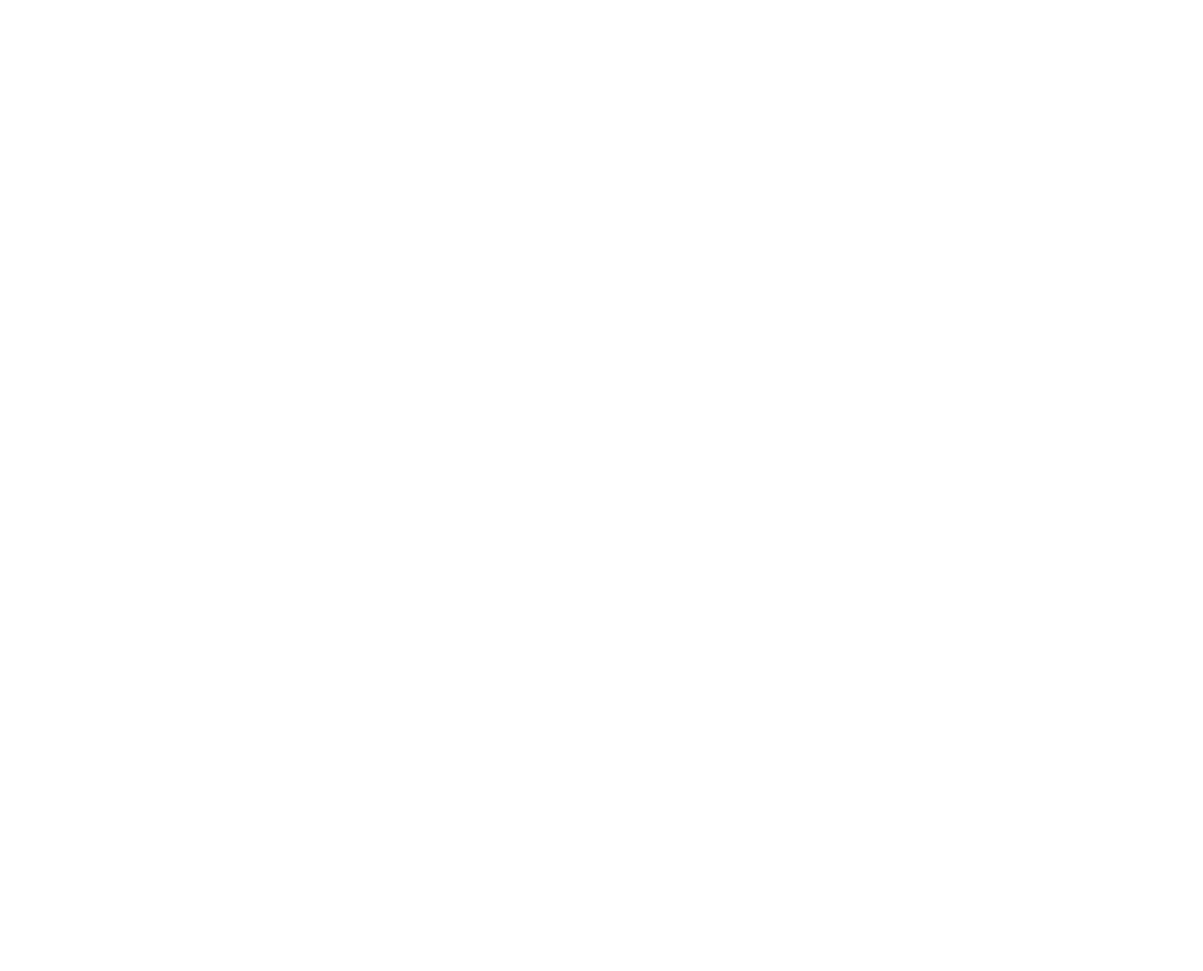
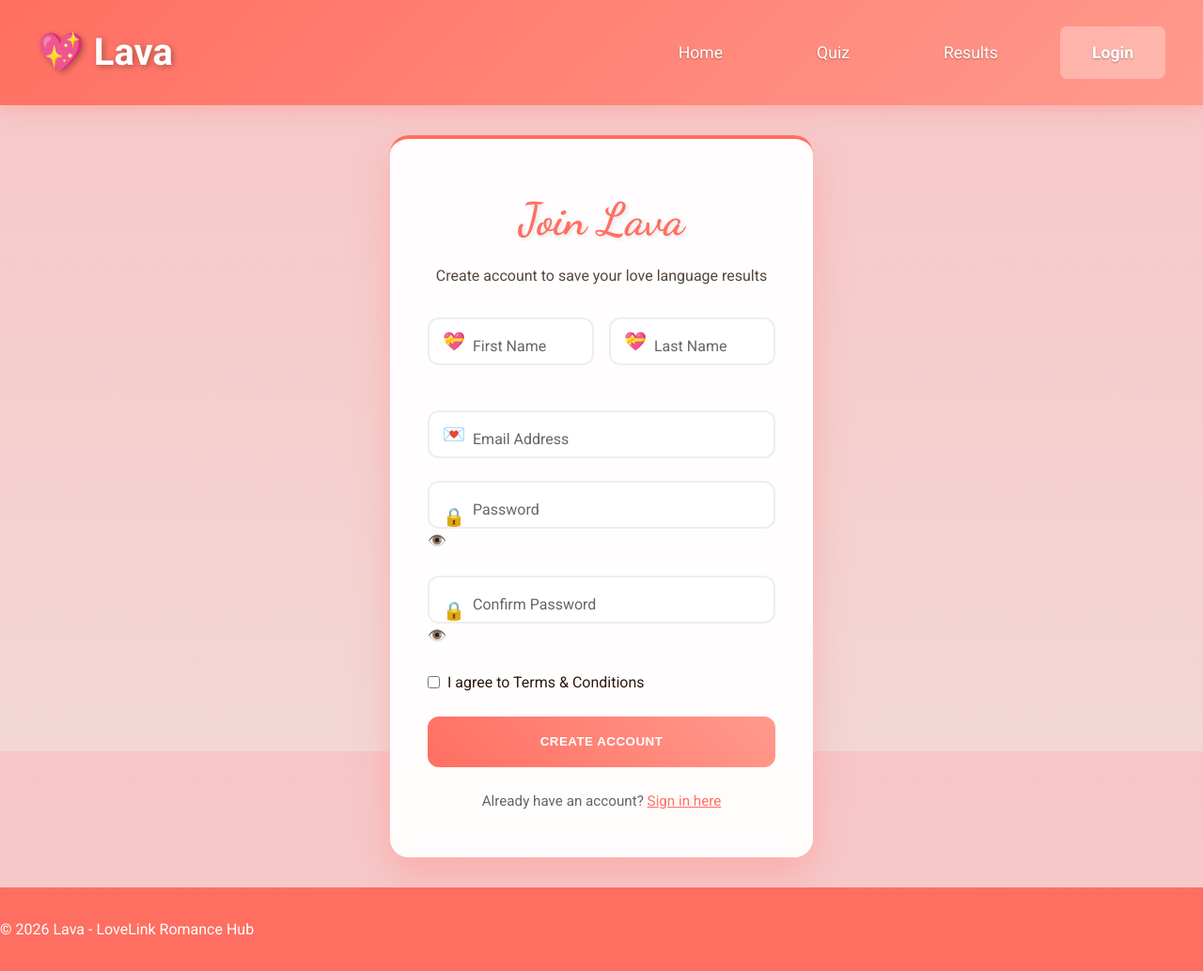
Before and after one commit to nyakiochristine/lava, a plain HTML site: page pages/signup.html in a window 1280 px wide. Shown: the whole page at 94% size. Before the commit the page ends 800 px from the top, so only its background shows below. Drawn offline with Linux system fonts and the light colour scheme.

Commit message:
ft:added structure for login and sign and styled them

```diff
--- a/index.css
+++ b/index.css
@@ -461,6 +461,170 @@
     opacity: 0.9;
  }
 
+ /*signup and login*/
+ /* Auth page specific styles only */
+.auth-main {
+    min-height: calc(100vh - 180px);
+    display: flex;
+    align-items: center;
+    justify-content: center;
+    padding: 2rem 1rem;
+}
+
+.auth-container {
+    max-width: 450px;
+    width: 100%;
+}
+
+.auth-card {
+    background: rgba(255,255,255,0.95);
+    backdrop-filter: blur(10px);
+    border-radius: 20px;
+    padding: 3rem 2.5rem;
+    box-shadow: 0 20px 40px rgba(255,111,97,0.3);
+    border-top: 4px solid var(--coral);
+}
+
+.auth-title {
+    font-family: 'Dancing Script', cursive !important;
+    font-size: 3rem;
+    color: var(--coral) !important;
+    text-shadow: 2px 2px 4px rgba(0,0,0,0.1);
+    margin-bottom: 0.5rem;
+    text-align: center;
+}
+
+.auth-subtitle {
+    text-align: center;
+    color: var(--dark-text);
+    opacity: 0.8;
+    margin-bottom: 2rem;
+}
+
+.input-row {
+    display: grid;
+    grid-template-columns: 1fr 1fr;
+    gap: 1rem;
+    margin-bottom: 1.5rem;
+}
+
+.input-group {
+    position: relative;
+    margin-bottom: 1.5rem;
+}
+
+.input-field {
+    width: 100%;
+    padding: 1rem 1rem 1rem 3rem;
+    border: 2px solid #eee;
+    border-radius: 12px;
+    background: rgba(255,255,255,0.8);
+    transition: all 0.3s ease;
+}
+
+.input-field:focus {
+    border-color: var(--coral);
+    box-shadow: 0 0 0 3px rgba(255,111,97,0.2);
+}
+
+.input-label {
+    position: absolute;
+    left: 3rem;
+    top: 1.1rem;
+    font-size: 1rem;
+    color: #666;
+    transition: all 0.3s ease;
+}
+
+.input-field:focus + .input-label,
+.input-field:not(:placeholder-shown) + .input-label {
+    top: -0.5rem;
+    left: 1rem;
+    font-size: 0.85rem;
+    color: var(--coral);
+    background: white;
+    padding: 0 0.5rem;
+}
+
+.input-icon {
+    position: absolute;
+    left: 1rem;
+    top: 50%;
+    transform: translateY(-50%);
+    font-size: 1.2rem;
+    color: var(--coral);
+}
+
+.password-toggle {
+    right: 1rem;
+    top: 50%;
+    transform: translateY(-50%);
+    cursor: pointer;
+}
+
+.error-msg {
+    color: #e74c3c;
+    font-size: 0.85rem;
+    margin-top: 0.25rem;
+    display: none;
+}
+
+.form-options {
+    display: flex;
+    justify-content: space-between;
+    align-items: center;
+    margin: 1.5rem 0;
+}
+
+.checkbox-label {
+    display: flex;
+    align-items: center;
+    gap: 0.5rem;
+    cursor: pointer;
+}
+
+.checkbox-label input[type="checkbox"] {
+    accent-color: var(--coral);
+}
+
+.submit-btn {
+    width: 100%;
+    padding: 1.2rem;
+    background: linear-gradient(45deg, var(--coral), var(--soft-pink));
+    color: white;
+    border: none;
+    border-radius: 12px;
+    font-weight: 600;
+    cursor: pointer;
+    transition: all 0.3s ease;
+    text-transform: uppercase;
+    letter-spacing: 0.5px;
+}
+
+.submit-btn:hover {
+    transform: translateY(-2px);
+    box-shadow: 0 10px 25px rgba(255,111,97,0.4);
+}
+
+.auth-link {
+    text-align: center;
+    margin-top: 1.5rem;
+    font-size: 0.95rem;
+    color: #666;
+}
+
+.auth-link a {
+    color: var(--coral);
+    font-weight: 500;
+}
+
+.auth-link a:hover {
+    text-decoration: underline;
+}
+
+
+
+
 
 
 
@@ -504,6 +668,14 @@
   .results-actions {
     flex-direction: column;
 }
+
+.input-row {
+        grid-template-columns: 1fr;
+    }
+ .auth-card {
+        margin: 1rem;
+        padding: 2rem 1.5rem;
+    }
 }
 
 /* MOBILE RESPONSIVE */
--- a/pages/login.html
+++ b/pages/login.html
@@ -0,0 +1,73 @@
+<!DOCTYPE html>
+<html lang="en">
+<head>
+    <meta charset="UTF-8">
+    <meta name="viewport" content="width=device-width, initial-scale=1.0">
+    <title>Login - Lava Love Language Quiz</title>
+    <link href="https://fonts.googleapis.com/css2?family=Dancing+Script:wght@700&family=Roboto:wght@400;700&display=swap" rel="stylesheet">
+    <link rel="stylesheet" href="../index.css">
+</head>
+<body>
+    <header class="header">
+        <nav class="header__nav" aria-label="Main navigation">
+            <a href="../index.html" class="logo">💖 Lava</a>
+            <ul class="header__nav-list">
+                <li><a href="../index.html" class="nav-link">Home</a></li>
+                <li><a href="../pages/quiz.html" class="nav-link">Quiz</a></li>
+                <li><a href="../pages/results.html" class="nav-link">Login</a></li>
+                <li><a href="../pages/login.html" class="nav-link current">Sign Up</a></li>
+            </ul>
+        </nav>
+    </header>
+
+    <main class="auth-main">
+        <section class="auth-container">
+            <div class="auth-card">
+                <div class="auth-branding">
+                    <h1 class="auth-title">Welcome Back</h1>
+                    <p class="auth-subtitle">Sign in to continue your love journey</p>
+                </div>
+
+                <form class="auth-form" id="loginForm">
+                    <div class="input-group">
+                        <input type="email" id="loginEmail" class="input-field" placeholder=" " required>
+                        <label for="loginEmail" class="input-label">Email Address</label>
+                        <span class="input-icon">💌</span>
+                        <div class="error-msg" id="emailError">Please enter a valid email</div>
+                    </div>
+
+                    <div class="input-group">
+                        <input type="password" id="loginPassword" class="input-field" placeholder=" " required>
+                        <label for="loginPassword" class="input-label">Password</label>
+                        <span class="input-icon">🔒</span>
+                        <span class="password-toggle">👁️</span>
+                        <div class="error-msg" id="passwordError">Password must be at least 6 characters</div>
+                    </div>
+
+                    <div class="form-options">
+                        <label class="checkbox-label">
+                            <input type="checkbox" id="remember"> Remember me
+                        </label>
+                        <a href="#" class="forgot-link">Forgot Password?</a>
+                    </div>
+
+                    <button type="submit" class="submit-btn btn--primary">
+                        Sign In
+                    </button>
+
+                    <p class="auth-link">
+                        Don't have an account?
+                        <a href="signup.html">Sign up here</a>
+                    </p>
+                </form>
+            </div>
+        </section>
+    </main>
+
+    <footer class="footer">
+        <p>© 2026 Lava - LoveLink Romance Hub</p>
+    </footer>
+
+    <script src="auth.js"></script>
+</body>
+</html>
--- a/pages/signup.html
+++ b/pages/signup.html
@@ -0,0 +1,96 @@
+<!DOCTYPE html>
+<html lang="en">
+<head>
+    <meta charset="UTF-8">
+    <meta name="viewport" content="width=device-width, initial-scale=1.0">
+    <title>Sign Up - Lava Love Language Quiz</title>
+    <link href="https://fonts.googleapis.com/css2?family=Dancing+Script:wght@700&family=Roboto:wght@400;700&display=swap" rel="stylesheet">
+    <link rel="stylesheet" href="../index.css">
+</head>
+<body>
+    <header class="header">
+        <nav class="header__nav" aria-label="Main navigation">
+            <a href="../index.html" class="logo">💖 Lava</a>
+            <ul class="header__nav-list">
+                <li><a href="../index.html" class="nav-link">Home</a></li>
+                <li><a href="../pages/quiz.html" class="nav-link">Quiz</a></li>
+                <li><a href="../pages/results.html" class="nav-link">Results</a></li>
+                <li><a href="login.html" class="nav-link current">Login</a></li>
+            </ul>
+        </nav>
+    </header>
+
+    <main class="auth-main">
+        <section class="auth-container">
+            <div class="auth-card">
+                <div class="auth-branding">
+                    <h1 class="auth-title">Join Lava</h1>
+                    <p class="auth-subtitle">Create account to save your love language results</p>
+                </div>
+
+                <form class="auth-form" id="signupForm">
+                    <div class="input-row">
+                        <div class="input-group">
+                            <input type="text" id="firstName" class="input-field" placeholder=" " required>
+                            <label for="firstName" class="input-label">First Name</label>
+                            <span class="input-icon">💝</span>
+                            <div class="error-msg">Name is required</div>
+                        </div>
+                        <div class="input-group">
+                            <input type="text" id="lastName" class="input-field" placeholder=" " required>
+                            <label for="lastName" class="input-label">Last Name</label>
+                            <span class="input-icon">💝</span>
+                            <div class="error-msg">Name is required</div>
+                        </div>
+                    </div>
+
+                    <div class="input-group">
+                        <input type="email" id="signupEmail" class="input-field" placeholder=" " required>
+                        <label for="signupEmail" class="input-label">Email Address</label>
+                        <span class="input-icon">💌</span>
+                        <div class="error-msg" id="signupEmailError">Please enter a valid email</div>
+                    </div>
+
+                    <div class="input-group">
+                        <input type="password" id="signupPassword" class="input-field" placeholder=" " required>
+                        <label for="signupPassword" class="input-label">Password</label>
+                        <span class="input-icon">🔒</span>
+                        <span class="password-toggle">👁️</span>
+                        <div class="error-msg" id="signupPasswordError">Password must be at least 6 characters</div>
+                    </div>
+
+                    <div class="input-group">
+                        <input type="password" id="confirmPassword" class="input-field" placeholder=" " required>
+                        <label for="confirmPassword" class="input-label">Confirm Password</label>
+                        <span class="input-icon">🔒</span>
+                        <span class="password-toggle">👁️</span>
+                        <div class="error-msg" id="confirmError">Passwords do not match</div>
+                    </div>
+
+                    <div class="form-options">
+                        <label class="checkbox-label">
+                            <input type="checkbox" id="terms" required>
+                            I agree to Terms & Conditions
+                        </label>
+                    </div>
+
+                    <button type="submit" class="submit-btn btn--primary">
+                        Create Account
+                    </button>
+
+                    <p class="auth-link">
+                        Already have an account?
+                        <a href="login.html">Sign in here</a>
+                    </p>
+                </form>
+            </div>
+        </section>
+    </main>
+
+    <footer class="footer">
+        <p>© 2026 Lava - LoveLink Romance Hub</p>
+    </footer>
+
+    <script src="auth.js"></script>
+</body>
+</html>
```
